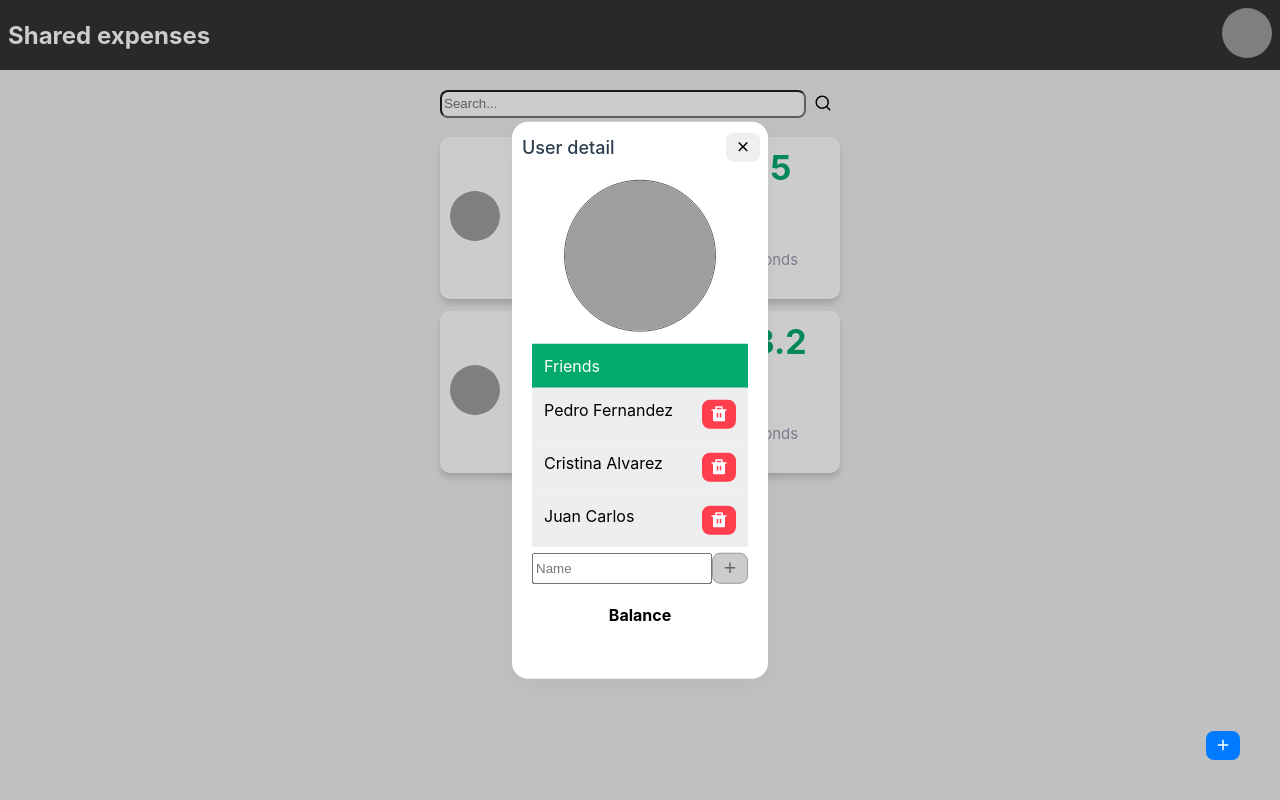
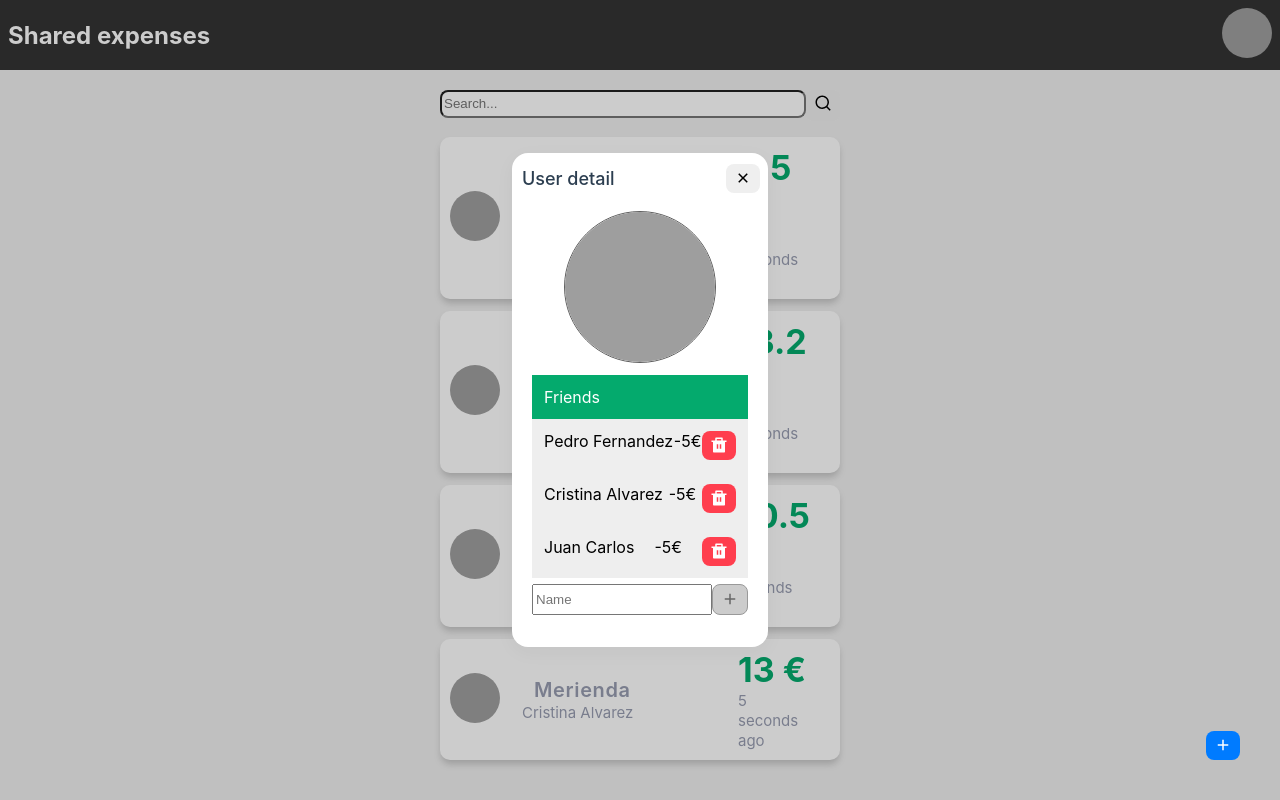
Before and after one commit to pepesoriagarcia99/Gastos-Compartidos, a React (Create React App) app: page / in a window 1280 px wide. Both pictures are taken after a click on the element 1247 px from the left and 35 px from the top of the page. Built offline with nearby package versions, Linux system fonts and the light colour scheme; grey boxes are pictures that could not be loaded.

Commit message:
Promesa para llamar al servicio

```diff
--- a/src/components/molecules/dialogs/ExpenseDetail.tsx
+++ /dev/null
@@ -1,25 +0,0 @@
-import React from "react";
-import Expense from "../../../models/Expense";
-
-import GenericDialog from "../../molecules/dialogs/GenericDialog";
-
-type State = {};
-
-type Props = {
-  expense?: Expense;
-  handler: Function;
-};
-
-export default class ExpenseDetail extends React.Component<Props, State> {
-  render() {
-    return (
-      <GenericDialog
-        title={this.props.expense ? this.props.expense.description : ''}
-        close={this.props.handler}
-        content={
-          <div>pepe</div>
-        }
-      ></GenericDialog>
-    );
-  }
-}
--- a/src/components/molecules/dialogs/UserDetail.tsx
+++ b/src/components/molecules/dialogs/UserDetail.tsx
@@ -62,17 +62,19 @@ export default class UserDetail extends React.Component<Props, State> {
             <Avatar user={this.props.user} size={AvatarSize.lg}></Avatar>
 
             <div className={style.friends}>
-              <span className={style.active}>Friends</span>
+              <div className={style.active}>Friends</div>
               {this.props.user.friends.map((friend) => (
-                <span>
+                <div>
                   {friend.name}
+
+                  <span>-5€</span>
 
                   <Button
                     icon={<RiDeleteBinFill style={{ marginBottom: "-3px" }} />}
                     type={ButtonType.danger}
                     handler={() => this.deleteFriend(friend.id)}
                   ></Button>
-                </span>
+                </div>
               ))}
 
               <form onSubmit={(event) => event.preventDefault()}>
@@ -91,8 +93,6 @@ export default class UserDetail extends React.Component<Props, State> {
                 ></Button>
               </form>
             </div>
-
-            <h4>Balance</h4>
           </div>
         }
       ></GenericDialog>
--- a/src/components/organisms/ExpensesList.tsx
+++ b/src/components/organisms/ExpensesList.tsx
@@ -9,7 +9,6 @@ import ExpanseItem from "../molecules/ExpensesItem";
 type Props = {
   user: User;
   expenses: Array<Expanse>;
-  detail: Function;
 };
 
 export default class ExpensesList extends React.Component<Props> {
@@ -17,7 +16,7 @@ export default class ExpensesList extends React.Component<Props> {
     return (
       <div className={styles.list}>
         {this.props.expenses.map((exp) => (
-          <div onClick={() => this.props.detail(true, exp)}>
+          <div>
             <ExpanseItem key={exp.id} user={this.props.user} expense={exp} />
           </div>
         ))}
--- a/src/css/components/UserDetail.module.css
+++ b/src/css/components/UserDetail.module.css
@@ -10,18 +10,18 @@
   width: 90%;
 }
 
-.friends span {
+.friends div {
   background-color: #eee;
   display: flex;
   padding: 12px;
   justify-content: space-between;
 }
 
-.friends span:hover {
+.friends div:hover {
   background-color: #ccc;
 }
 
-.friends span.active {
+.friends div.active {
   background-color: #04AA6D;
   color: white;
 }
--- /dev/null
+++ b/src/services/Expenses.service.ts
@@ -0,0 +1,29 @@
+import Expense from "../models/Expense";
+import User from "../models/User";
+
+export type ExpenseServiceType = {
+  getExpenses(userId: string): Promise<Array<Expense>>;
+};
+
+export default class ExpenseService {
+  currentUser: User;
+  user1: User;
+  user2: User;
+
+  constructor(currentUser: User, user1: User, user2: User) {
+    this.currentUser = currentUser;
+    this.user1 = user1;
+    this.user2 = user2;
+  }
+
+  async getExpenses(userId: string): Promise<Array<Expense>> {
+    return new Promise<Array<Expense>>((resolve, reject) => {
+      const expense1 = new Expense(this.currentUser, "Cafe", 3.5);
+      const expense2 = new Expense(this.user1, "Cena", 13.2);
+      const expense3 = new Expense(this.user1, "Television", 130.5);
+      const expense4 = new Expense(this.user2, "Merienda", 13);
+
+      resolve([expense1, expense2, expense3, expense4]);
+    });
+  }
+}
--- a/src/views/Home.tsx
+++ b/src/views/Home.tsx
@@ -6,6 +6,12 @@ import styles from "../css/views/Home.module.css";
 /** Models */
 import User from "../models/User";
 import Expense from "../models/Expense";
+import { ButtonType } from "../interfaces/Button.interface";
+
+/** Services */
+import ExpenseService, {
+  ExpenseServiceType,
+} from "../services/Expenses.service";
 
 /** components */
 import Header from "../components/molecules/Header";
@@ -14,8 +20,6 @@ import CreateExpense from "../components/molecules/dialogs/CreateExpense";
 import UserDetail from "../components/molecules/dialogs/UserDetail";
 import Button from "../components/atoms/Button";
 import SearchBar from "../components/atoms/SearchBar";
-import ExpenseDetail from "../components/molecules/dialogs/ExpenseDetail";
-import { ButtonType } from "../interfaces/Button.interface";
 
 /** Mocks */
 const user = new User("Jose Eduardo");
@@ -27,31 +31,33 @@ user.addFriend(pedro);
 user.addFriend(cristina);
 user.addFriend(juan);
 
-const expense1 = new Expense(pedro, "Cafe", 3.5);
-const expense2 = new Expense(user, "Cena", 13.2);
-
 type State = {
   createExpenseIsActive: boolean;
   userDetailIsActive: boolean;
-  ExpenseDetailIsActive: boolean;
 
+  searchValue?: string;
   expenses: Array<Expense>;
   selectedExpense?: Expense;
   filteredExpenses: Array<Expense>;
 };
 
 export default class Home extends React.Component<{}, State> {
-  user: User;
-
   state: State = {
     createExpenseIsActive: false,
     userDetailIsActive: false,
-    ExpenseDetailIsActive: false,
 
-    expenses: [expense1, expense2],
+    searchValue: undefined,
+    expenses: [],
     selectedExpense: undefined,
     filteredExpenses: [],
   };
+
+  user: User;
+  expensesService: ExpenseServiceType = new ExpenseService(
+    user,
+    pedro,
+    cristina
+  );
 
   constructor(props: {}) {
     super(props);
@@ -60,10 +66,18 @@ export default class Home extends React.Component<{}, State> {
 
     this.changeStateCreateExpense = this.changeStateCreateExpense.bind(this);
     this.changeStateUserDetail = this.changeStateUserDetail.bind(this);
-    this.changeStateExpenseDetail = this.changeStateExpenseDetail.bind(this);
 
     this.createNewExpense = this.createNewExpense.bind(this);
     this.search = this.search.bind(this);
+  }
+
+  componentDidMount() {
+    this.expensesService
+      .getExpenses(this.user.id)
+      .then((response) => {
+        this.setState({ expenses: response });
+      })
+      .catch(console.error);
   }
 
   changeStateCreateExpense(state: boolean = false): void {
@@ -72,10 +86,6 @@ export default class Home extends React.Component<{}, State> {
 
   changeStateUserDetail(state: boolean = false): void {
     this.setState({ userDetailIsActive: state });
-  }
-
-  changeStateExpenseDetail(state: boolean = false, expense?: Expense): void {
-    this.setState({ ExpenseDetailIsActive: state, selectedExpense: expense });
   }
 
   createNewExpense(description: string, amount: number): void {
@@ -94,15 +104,15 @@ export default class Home extends React.Component<{}, State> {
         .filter((exp) =>
           exp.description.toLowerCase().includes(value.toLowerCase())
         );
-      this.setState({ filteredExpenses });
+      this.setState({ filteredExpenses, searchValue: value });
     } else {
-      this.setState({ filteredExpenses: [] });
+      this.setState({ filteredExpenses: [], searchValue: undefined });
     }
   }
 
   render() {
     const auxExpenses =
-      this.state.filteredExpenses.length > 0
+      this.state.filteredExpenses.length > 0 || this.state.searchValue
         ? this.state.filteredExpenses
         : this.state.expenses;
 
@@ -120,11 +130,11 @@ export default class Home extends React.Component<{}, State> {
           <SearchBar searchAction={this.search}></SearchBar>
         </div>
         <div className={styles.container}>
-          <ExpensesList
-            user={this.user}
-            expenses={expenses}
-            detail={this.changeStateExpenseDetail}
-          ></ExpensesList>
+          {expenses.length > 0 ? (
+            <ExpensesList user={this.user} expenses={expenses}></ExpensesList>
+          ) : (
+            <span>You still have no expenses</span>
+          )}
         </div>
 
         <div className={styles.btn_flotante}>
@@ -149,13 +159,6 @@ export default class Home extends React.Component<{}, State> {
             close={() => this.changeStateUserDetail(false)}
           ></UserDetail>
         )}
-
-        {this.state.ExpenseDetailIsActive && (
-          <ExpenseDetail
-            expense={this.state.selectedExpense}
-            handler={this.changeStateExpenseDetail}
-          ></ExpenseDetail>
-        )}
       </div>
     );
   }
```
